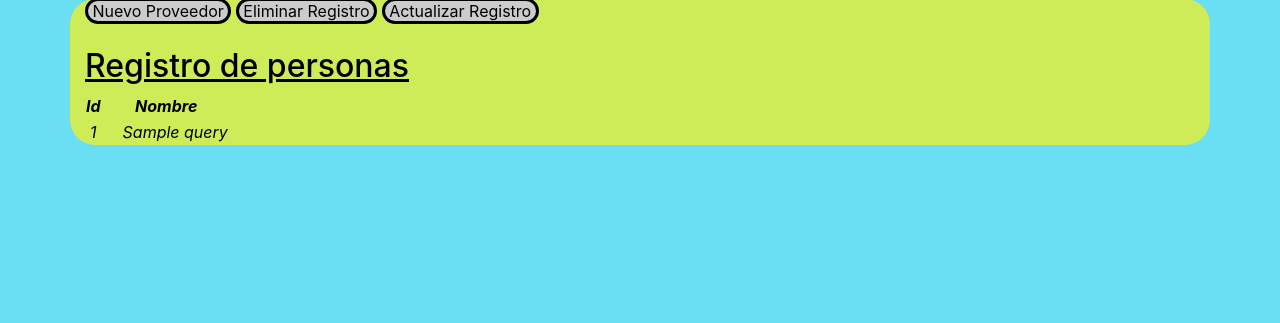
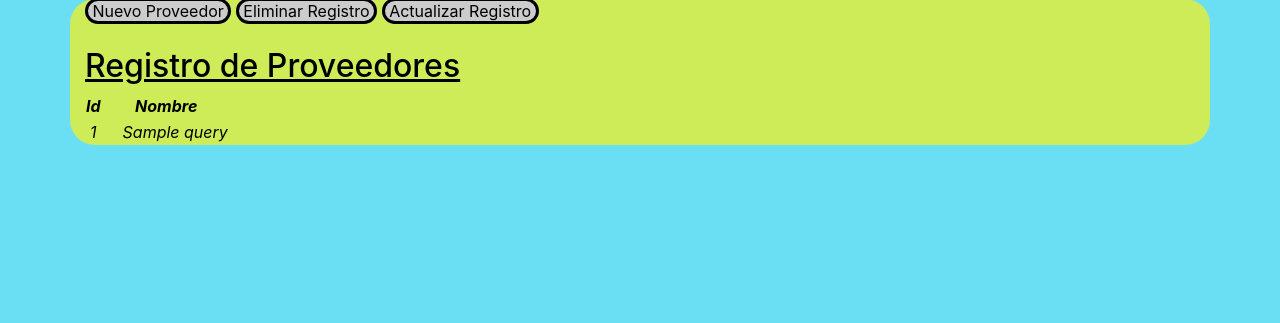
Before and after one commit to cuentapruebagit/proyectogrupo, a PHP site: template view/persona_view.php in a window 1280 px wide. Shown: the part 21-344 px from the top of the page. Run offline with PHP 8.4, Linux system fonts and the light colour scheme; the template is opened without the code that fills it: most values are stand-ins (such as "Sample title", 1, 10 or a date in 2020).

Commit message:
cambios en funcion get

```diff
--- a/model/persona_model.php
+++ b/model/persona_model.php
@@ -9,7 +9,7 @@ class persona_model{
     }
 
     function get(){
-        $sql = $this->bd->query("select * from tblpersonas");
+        $sql = $this->bd->query("select * from tblproveedores");
         while($fila = $sql->fetch_assoc()){
             $this->persona[] = $fila;
         }
--- a/view/persona_view.php
+++ b/view/persona_view.php
@@ -3,7 +3,7 @@
     <head>
         <meta charset="utf-8">
         <meta name="viewport" content="width=device-width, initial-scale=1.0">
-        <title>CRUD - MVC - Personas</title>
+        <title>CRUD - MVC - Proveedores</title>
         <link rel="stylesheet" type="text/css" href="css/bootstrap.css">
         <link rel="stylesheet" type="text/css" href="css/style.css">
 
@@ -26,7 +26,7 @@
             <div class="row">
                 <div class="col-md-12">
 
-                    <h2><u>Registro de personas</u></h2>
+                    <h2><u>Registro de Proveedores</u></h2>
 
 
                     <table>
```
